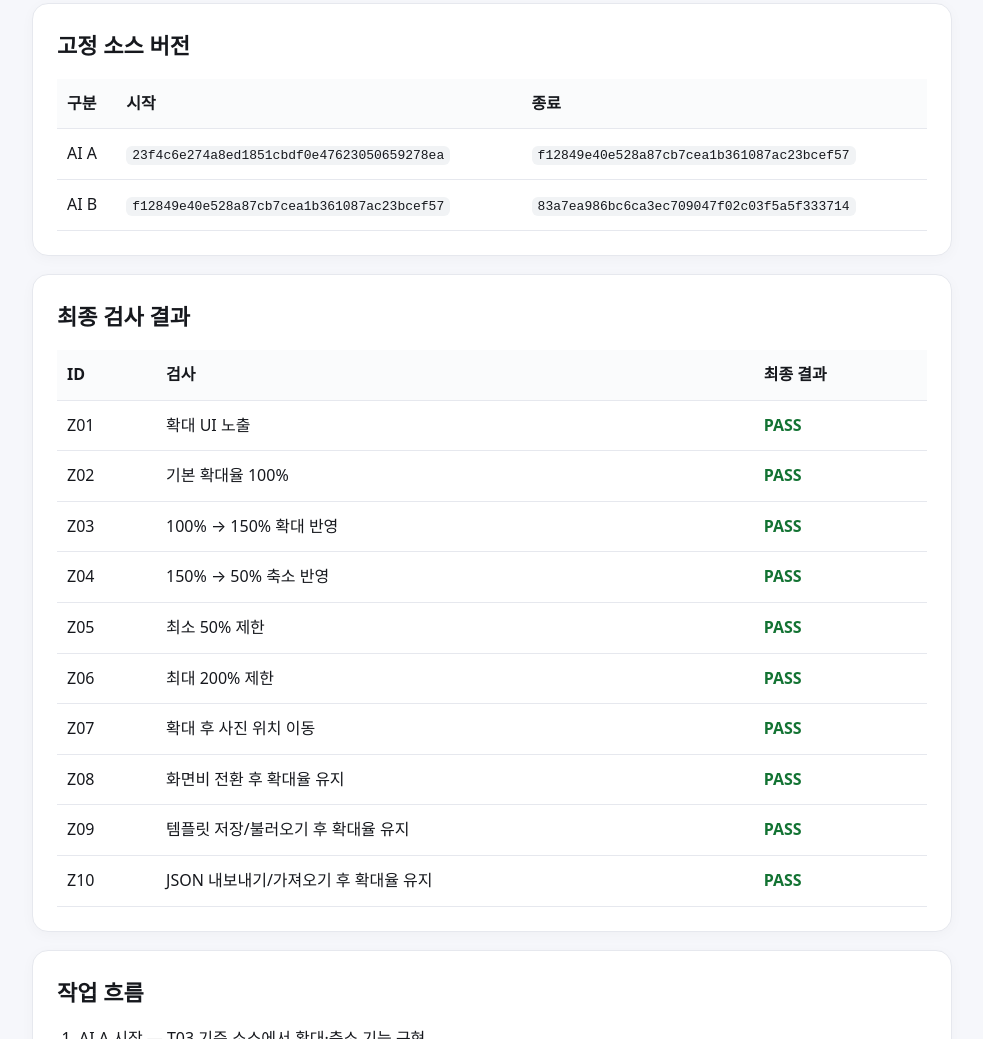
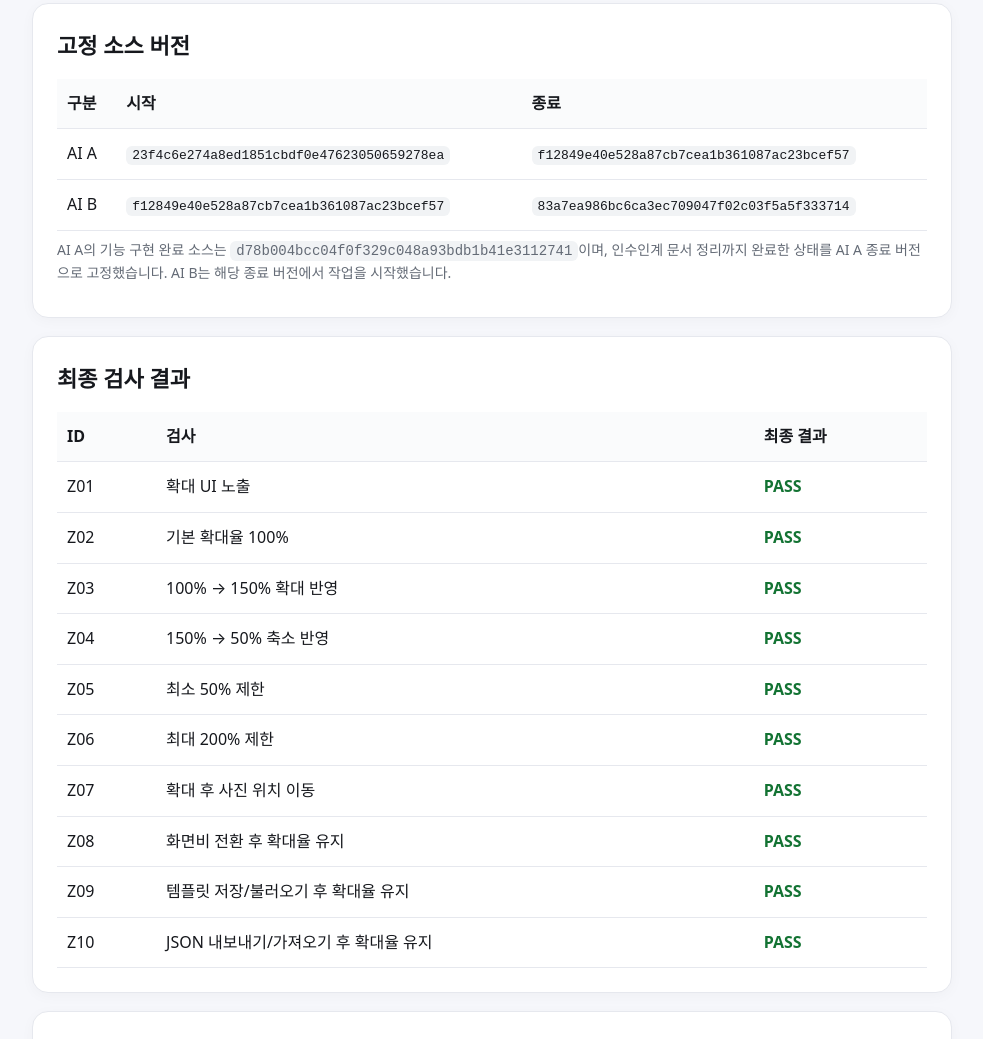
Before and after one commit to Taetaeeee/SKT_ALEPT_Tasks, a plain HTML site: page T05_handoff_project/report.html in a window 1280 px wide. Shown: the part 728-1767 px from the top of the page, without its empty margins (148-1131 px from the left). Drawn offline with Linux system fonts and the light colour scheme.

Commit message:
Update report.html

```diff
--- a/T05_handoff_project/report.html
+++ b/T05_handoff_project/report.html
@@ -98,6 +98,12 @@
         </tr>
       </tbody>
     </table>
+    <p class="note">
+      AI A의 기능 구현 완료 소스는
+      <code>d78b004bcc04f0f329c048a93bdb1b41e3112741</code>이며,
+      인수인계 문서 정리까지 완료한 상태를 AI A 종료 버전으로 고정했습니다.
+      AI B는 해당 종료 버전에서 작업을 시작했습니다.
+    </p>
   </section>
 
   <section class="card">
```
